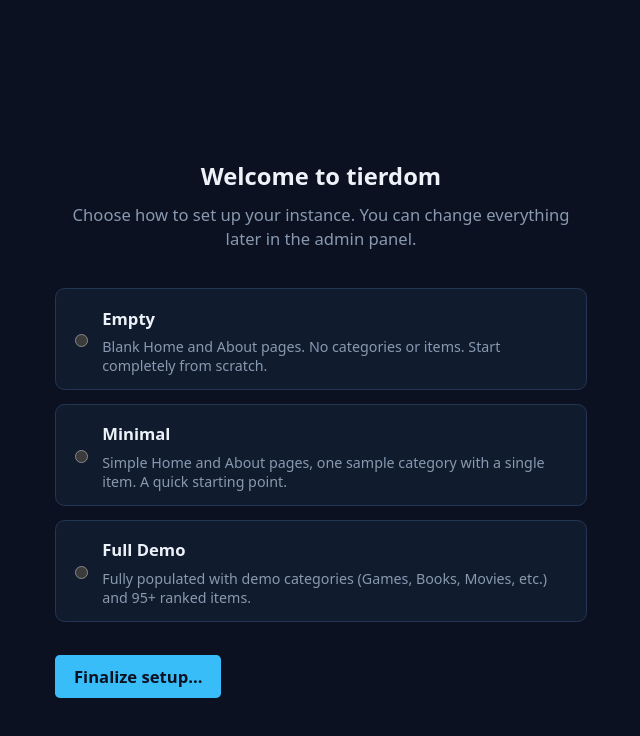
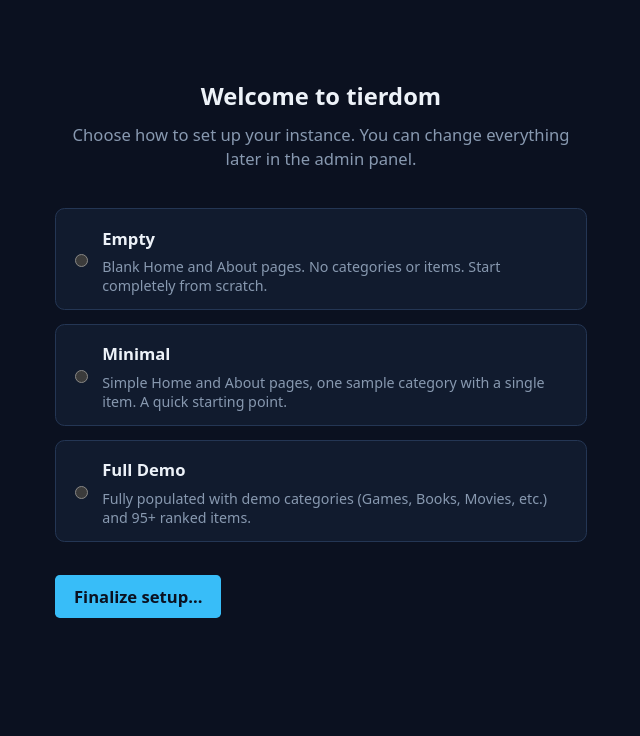
Before and after one commit to tierdom/tierdom-app, a SvelteKit app: page /setup in a window 1280 px wide. Shown: the top 736 px of the page, without its empty margins (319-959 px from the left). Built offline with nearby package versions, Linux system fonts and the light colour scheme; no server answers; the database is empty.

Commit message:
💄 ui: reduce top spacing on setup page

```diff
--- a/src/routes/setup/+page@.svelte
+++ b/src/routes/setup/+page@.svelte
@@ -35,7 +35,7 @@
   <title>Setup — tierdom</title>
 </svelte:head>
 
-<div class="flex min-h-screen items-start justify-center px-4 pt-[15vh] pb-16 md:pt-[20vh]">
+<div class="flex min-h-screen items-start justify-center px-4 pt-6 pb-16 sm:pt-[10vh]">
   <div class="w-full max-w-md">
     <h1 class="mb-2 text-center text-xl font-bold text-primary">Welcome to tierdom</h1>
     <p class="mb-8 text-center text-sm text-secondary">
```
